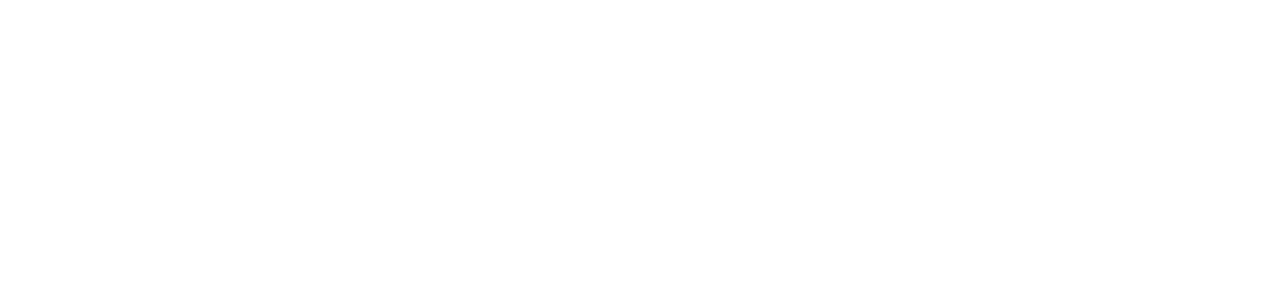
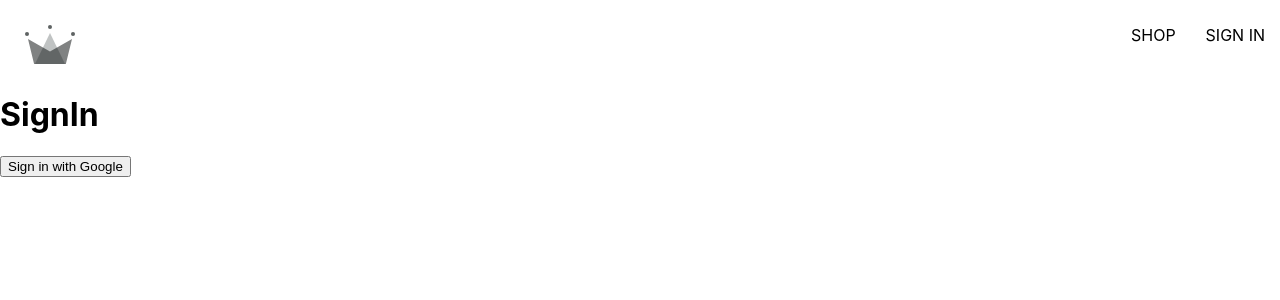
Before and after one commit to Zjapa/Clother, a React (Create React App) app: page /sign-in in a window 1280 px wide. Before the commit this address had no page. Shown: the top 300 px of the page. Built offline with nearby package versions, Linux system fonts and the light colour scheme.

Commit message:
Imported firabase libraries, created sing in component and firebase utils

```diff
--- a/package.json
+++ b/package.json
@@ -6,6 +6,7 @@
     "@testing-library/jest-dom": "5.16.1",
     "@testing-library/react": "12.1.2",
     "@testing-library/user-event": "13.5.0",
+    "firebase": "^9.8.1",
     "react": "^17.0.2",
     "react-dom": "^17.0.2",
     "react-router-dom": "^6.3.0",
--- a/src/App.js
+++ b/src/App.js
@@ -1,15 +1,17 @@
 import { Routes, Route } from 'react-router-dom';
-import Home from './components/routes/home/Home';
-import Navigation from './components/routes/Navigation/Navigation';
+import Home from './routes/Home/Home';
+import Navigation from './routes/Navigation/Navigation';
+import SignIn from './routes/SignIn/SignIn';
 
 const App = () => {
-    return (
-        <Routes>
-            <Route path="/" element={Navigation}>
-                <Route path="/home" index element={Home} />
-            </Route>
-        </Routes>
-    );
+  return (
+    <Routes>
+      <Route path="/" element={<Navigation />}>
+        <Route path="/home" index element={<Home />} />
+        <Route path="/sign-in" index element={<SignIn />} />
+      </Route>
+    </Routes>
+  );
 };
 
 export default App;
--- a/src/components/routes/Navigation/Navigation.jsx
+++ /dev/null
@@ -1,23 +0,0 @@
-import React from 'react';
-import { Outlet, Link } from 'react-router-dom';
-
-const Navigation = () => {
-    return (
-        <>
-            <div className="navigation">
-                <Link className="logo-container" to="/">
-                    <div>Logo</div>
-                </Link>
-
-                <div className="nav-links-container">
-                    <Link className="nav-link" to="/shop">
-                        SHOP
-                    </Link>
-                </div>
-            </div>
-            <Outlet />
-        </>
-    );
-};
-
-export default Navigation;
--- a/src/components/routes/home/Home.jsx
+++ /dev/null
@@ -1,7 +0,0 @@
-import Categories from '../../Categories/Categories';
-
-const Home = () => {
-    return <Categories />;
-};
-
-export default Home;
--- a/src/index.js
+++ b/src/index.js
@@ -1,6 +1,6 @@
 import React from 'react';
 import ReactDOM from 'react-dom';
-import './index.css';
+import './index.scss';
 import App from './App';
 import reportWebVitals from './reportWebVitals';
 import { BrowserRouter } from 'react-router-dom';
--- a/src/index.css
+++ b/src/index.scss
@@ -1,3 +1,7 @@
+* {
+  box-sizing: border-box;
+}
+
 body {
   margin: 0;
   font-family: -apple-system, BlinkMacSystemFont, 'Segoe UI', 'Roboto', 'Oxygen',
@@ -11,3 +15,8 @@
   font-family: source-code-pro, Menlo, Monaco, Consolas, 'Courier New',
     monospace;
 }
+
+a {
+  text-decoration: none;
+  color: black;
+}
--- /dev/null
+++ b/src/routes/Home/Home.jsx
@@ -0,0 +1,7 @@
+import Categories from '../../components/Categories/Categories';
+
+const Home = () => {
+  return <Categories />;
+};
+
+export default Home;
--- /dev/null
+++ b/src/routes/Navigation/Navigation.jsx
@@ -0,0 +1,28 @@
+import React from 'react';
+import { Outlet, Link } from 'react-router-dom';
+import { ReactComponent as CrownLogo } from '../../assets/crown.svg';
+import './Navigation.styles.scss';
+
+const Navigation = () => {
+  return (
+    <>
+      <div className="navigation">
+        <Link className="logo-container" to="/">
+          <CrownLogo className="Logo" />
+        </Link>
+
+        <div className="nav-links-container">
+          <Link className="nav-link" to="/shop">
+            SHOP
+          </Link>
+          <Link className="nav-link" to="/sign-in">
+            SIGN IN
+          </Link>
+        </div>
+      </div>
+      <Outlet />
+    </>
+  );
+};
+
+export default Navigation;
--- /dev/null
+++ b/src/routes/SignIn/SignIn.jsx
@@ -0,0 +1,20 @@
+import {
+  signInWithGooglePopup,
+  createUserDocumentFromAuth,
+} from '../../utils/firebase/firebase.utils';
+
+const SignIn = () => {
+  const logGoogleUser = async () => {
+    const { user } = await signInWithGooglePopup();
+    const userDocRef = await createUserDocumentFromAuth(user);
+  };
+
+  return (
+    <div>
+      <h1>SignIn</h1>
+      <button onClick={logGoogleUser}>Sign in with Google</button>
+    </div>
+  );
+};
+
+export default SignIn;
--- /dev/null
+++ b/src/utils/firebase/firebase.utils.js
@@ -0,0 +1,49 @@
+import { initializeApp } from 'firebase/app';
+import {
+  getAuth,
+  signInWithRedirect,
+  signInWithPopup,
+  GoogleAuthProvider,
+} from 'firebase/auth';
+import { getFirestore, doc, getDoc, setDoc } from 'firebase/firestore';
+
+// Your web app's Firebase configuration
+const firebaseConfig = {
+  apiKey: 'AIzaSyAJNSY6fvO1cwYcm1dhF97nQvlZnlGy6NY',
+  authDomain: 'clother-db.firebaseapp.com',
+  projectId: 'clother-db',
+  storageBucket: 'clother-db.appspot.com',
+  messagingSenderId: '213323517473',
+  appId: '1:213323517473:web:4c35c3f41e9d89ee2bdd60',
+};
+
+// Initialize Firebase
+const firebaseApp = initializeApp(firebaseConfig);
+
+const provider = new GoogleAuthProvider();
+provider.setCustomParameters({
+  prompt: 'select_account',
+});
+
+export const auth = getAuth();
+export const signInWithGooglePopup = () => signInWithPopup(auth, provider);
+
+export const db = getFirestore();
+
+export const createUserDocumentFromAuth = async (userAuth) => {
+  const userDocRef = doc(db, 'users', userAuth.uid);
+  const userSnapshot = await getDoc(userDocRef);
+
+  if (!userSnapshot.exists()) {
+    const { displayName, email } = userAuth;
+    const createdAt = new Date();
+
+    try {
+      setDoc(userDocRef, { displayName, email, createdAt });
+    } catch (error) {
+      console.log('Error creating user', error.message);
+    }
+  }
+
+  return userDocRef;
+};
```
Also changed, not shown: src/routes/Navigation/Navigation.styles.scss (renamed from src/components/routes/Navigation/navigation.styles.scss), 1 other file (tests, documents, lock files or other folders). Lines whose indentation alone changed are shown as unchanged.
